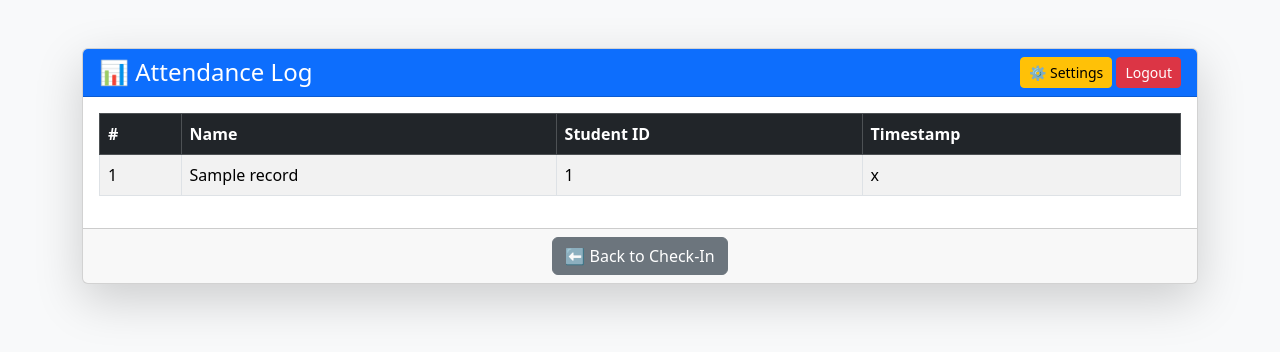
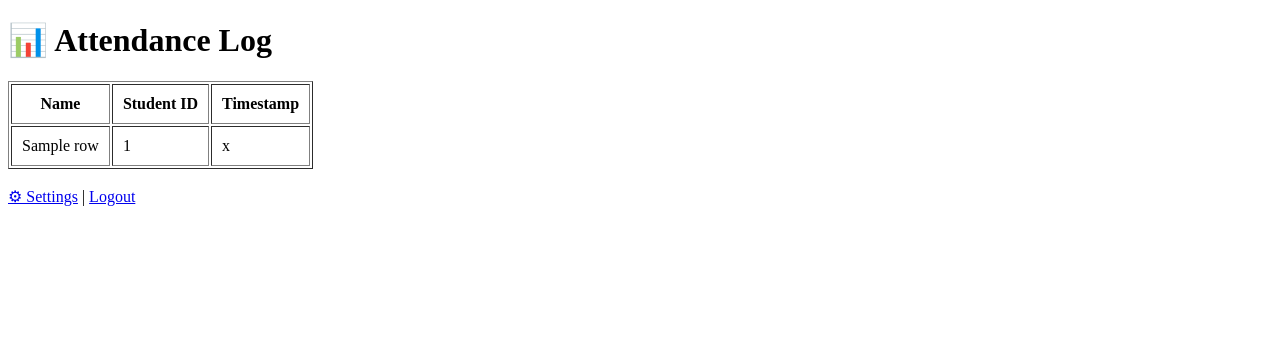
Before and after one commit to Ak23b/vision-based-attendance-system, a Flask app: template templates/attendance.html in a window 1280 px wide. Shown: the top 352 px of the page. Run offline with Flask 3, Linux system fonts and the light colour scheme; the template is opened without the code that fills it: most values are stand-ins (such as "Sample title", 1, 10 or a date in 2020).

Commit message:
Simple changes

```diff
--- a/templates/attendance.html
+++ b/templates/attendance.html
@@ -1,51 +1,27 @@
 <!DOCTYPE html>
-<html lang="en">
+<html>
 <head>
-  <meta charset="UTF-8">
     <title>Attendance Records</title>
-  <link rel="stylesheet" href="https://cdn.jsdelivr.net/npm/bootstrap@5.3.2/dist/css/bootstrap.min.css">
 </head>
-<body class="bg-light">
-
-  <div class="container mt-5">
-    <div class="card shadow-lg">
-      <div class="card-header bg-primary text-white d-flex justify-content-between align-items-center">
-        <h4 class="mb-0">📊 Attendance Log</h4>
-        <div>
-          <a href="/settings" class="btn btn-warning btn-sm">⚙️ Settings</a>
-          <a href="/logout" class="btn btn-danger btn-sm">Logout</a>
-        </div>
-      </div>
-      <div class="card-body">
-
-        <table class="table table-striped table-bordered">
-          <thead class="table-dark">
+<body>
+    <h1>📊 Attendance Log</h1>
+    <table border="1" cellpadding="10">
         <tr>
-              <th>#</th>
             <th>Name</th>
             <th>Student ID</th>
             <th>Timestamp</th>
         </tr>
-          </thead>
-          <tbody>
-            {% for name, student_id, timestamp in records %}
+        {% for student_id, name, timestamp in rows %}
         <tr>
-              <td>{{ loop.index }}</td>
             <td>{{ name }}</td>
             <td>{{ student_id }}</td>
             <td>{{ timestamp }}</td>
         </tr>
         {% endfor %}
-          </tbody>
     </table>
 
-      </div>
-      <div class="card-footer text-center">
-        <a href="/" class="btn btn-secondary">⬅ Back to Check-In</a>
-      </div>
-    </div>
-  </div>
-
-  <script src="https://cdn.jsdelivr.net/npm/bootstrap@5.3.2/dist/js/bootstrap.bundle.min.js"></script>
+    <br>
+    <a href="{{ url_for('settings') }}">⚙ Settings</a> |
+    <a href="{{ url_for('logout') }}">Logout</a>
 </body>
 </html>
```
Lines whose indentation alone changed are shown as unchanged.
